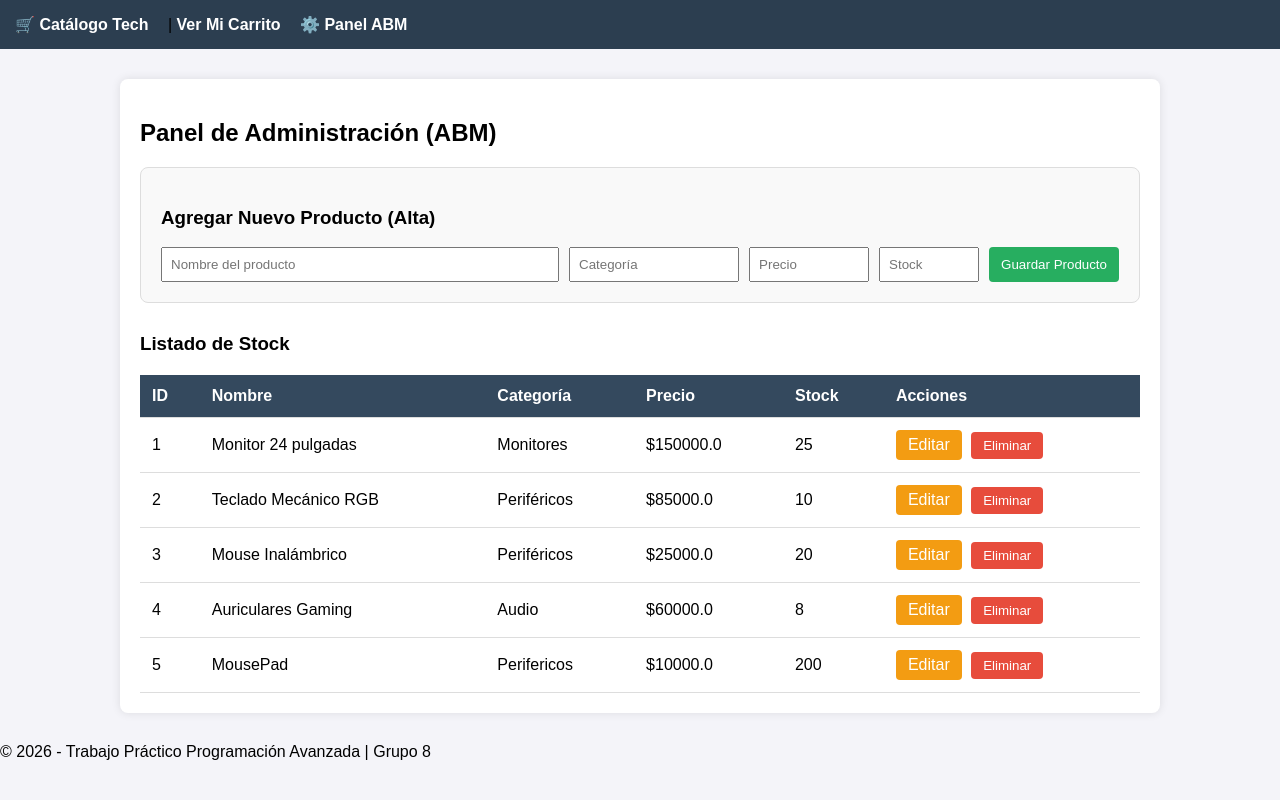
After one commit to IberraMauro/TRABAJO_FINAL, a Flask app: page /admin in a window 1280 px wide. The commit adds this page. Run offline with Flask 3, Linux system fonts and the light colour scheme; data comes from the database, SQL or seed files in the repository; both versions use the stored data as it was after the commit.

Commit message:
Agregar ABM

```diff
--- a/app.py
+++ b/app.py
@@ -115,6 +115,59 @@ def quitar_del_carrito(id_producto):
     # Redirigimos de vuelta a la pantalla del carrito para mostrar los cambios
     return redirect(url_for('ver_carrito'))
 
+# --- RUTAS ADMINISTRATIVAS (ABM) ---
+
+@app.route('/admin')
+def panel_admin():
+    """Muestra el panel ABM con todos los productos."""
+    conexion = base_de_datos.obtener_conexion()
+    cursor = conexion.cursor()
+    cursor.execute("SELECT id_producto, nombre, categoria, precio, stock FROM productos")
+    todos_los_productos = cursor.fetchall()
+    conexion.close()
+    return render_template('admin.html', productos=todos_los_productos)
+
+@app.route('/admin/agregar', methods=['POST'])
+def admin_alta():
+    """Procesa el formulario para dar de alta un producto nuevo."""
+    nombre = request.form.get('nombre')
+    categoria = request.form.get('categoria')
+    precio = float(request.form.get('precio', 0))
+    stock = int(request.form.get('stock', 0))
+
+    # Llamamos a nuestra función de base_de_datos.py
+    base_de_datos.insertar_producto_nuevo(nombre, categoria, precio, stock)
+    return redirect(url_for('panel_admin'))
+
+@app.route('/admin/eliminar/<int:id_producto>', methods=['POST'])
+def admin_baja(id_producto):
+    """Procesa la solicitud de eliminación (Baja) de un producto."""
+    base_de_datos.eliminar_producto_por_id(id_producto)
+    return redirect(url_for('panel_admin'))
+
+@app.route('/admin/editar/<int:id_producto>', methods=['GET', 'POST'])
+def admin_modificacion(id_producto):
+    """Muestra el formulario con los datos viejos (GET) o procesa el cambio (POST)."""
+    conexion = base_de_datos.obtener_conexion()
+    cursor = conexion.cursor()
+
+    if request.method == 'POST':
+        # Si el usuario envió el formulario con los datos modificados
+        nombre = request.form.get('nombre')
+        categoria = request.form.get('categoria')
+        precio = float(request.form.get('precio', 0))
+        stock = int(request.form.get('stock', 0))
+
+        base_de_datos.modificar_producto_existente(id_producto, nombre, categoria, precio, stock)
+        conexion.close()
+        return redirect(url_for('panel_admin'))
+
+    else:
+        # Si el usuario solo hizo clic en "Editar", buscamos sus datos para mostrarlos en las cajas
+        cursor.execute("SELECT id_producto, nombre, categoria, precio, stock FROM productos WHERE id_producto = ?", (id_producto,))
+        prod = cursor.fetchone()
+        conexion.close()
+        return render_template('editar.html', producto=prod)
 
 
 # --- EJECUCIÓN ---
--- a/base_de_datos.py
+++ b/base_de_datos.py
@@ -55,6 +55,38 @@ def insertar_productos_iniciales():
 
     conexion.close()
 
+def eliminar_producto_por_id(id_producto: int):
+    """Baja: Elimina un producto permanentemente de la tabla."""
+    conexion = obtener_conexion()
+    cursor = conexion.cursor()
+    cursor.execute("DELETE FROM productos WHERE id_producto = ?", (id_producto,))
+    conexion.commit()
+    conexion.close()
+
+def insertar_producto_nuevo(nombre: str, categoria: str, precio: float, stock: int):
+    """Alta: Guarda un nuevo producto tecnológico en la tabla."""
+    conexion = obtener_conexion()
+    cursor = conexion.cursor()
+    cursor.execute('''
+        INSERT INTO productos (nombre, categoria, precio, stock)
+        VALUES (?, ?, ?, ?)
+    ''', (nombre, categoria, precio, stock))
+    conexion.commit()
+    conexion.close()
+
+def modificar_producto_existente(id_producto: int, nombre: str, categoria: str, precio: float, stock: int):
+    """Modificación: Actualiza todos los campos de un producto específico."""
+    conexion = obtener_conexion()
+    cursor = conexion.cursor()
+    cursor.execute('''
+        UPDATE productos
+        SET nombre = ?, categoria = ?, precio = ?, stock = ?
+        WHERE id_producto = ?
+    ''', (nombre, categoria, precio, stock, id_producto))
+    conexion.commit()
+    conexion.close()
+
+
 # --- EJECUCIÓN DIRECTA ---
 if __name__ == "__main__":
     print("--- PREPARANDO BASE DE DATOS ---")
--- /dev/null
+++ b/templates/admin.html
@@ -0,0 +1,48 @@
+{% extends 'base.html' %}
+
+{% block contenido %}
+<h2>Panel de Administración (ABM)</h2>
+
+<div style="background-color: #f9f9f9; padding: 20px; border-radius: 8px; margin-bottom: 30px; border: 1px solid #ddd;">
+    <h3>Agregar Nuevo Producto (Alta)</h3>
+    <form action="/admin/agregar" method="POST" style="display: flex; gap: 10px; flex-wrap: wrap;">
+        <input type="text" name="nombre" placeholder="Nombre del producto" required style="padding: 8px; flex: 1;">
+        <input type="text" name="categoria" placeholder="Categoría" required style="padding: 8px; width: 150px;">
+        <input type="number" name="precio" placeholder="Precio" step="0.01" required style="padding: 8px; width: 100px;">
+        <input type="number" name="stock" placeholder="Stock" required style="padding: 8px; width: 80px;">
+        <button type="submit" style="background-color: #27ae60;">Guardar Producto</button>
+    </form>
+</div>
+
+<h3>Listado de Stock</h3>
+<table>
+    <thead>
+        <tr>
+            <th>ID</th>
+            <th>Nombre</th>
+            <th>Categoría</th>
+            <th>Precio</th>
+            <th>Stock</th>
+            <th>Acciones</th>
+        </tr>
+    </thead>
+    <tbody>
+        {% for prod in productos %}
+        <tr>
+            <td>{{ prod[0] }}</td>
+            <td>{{ prod[1] }}</td>
+            <td>{{ prod[2] }}</td>
+            <td>${{ prod[3] }}</td>
+            <td>{{ prod[4] }}</td>
+            <td>
+                <a href="/admin/editar/{{ prod[0] }}" style="display: inline-block; padding: 6px 12px; background-color: #f39c12; color: white; text-decoration: none; border-radius: 4px; margin-right: 5px;">Editar</a>
+
+                <form action="/admin/eliminar/{{ prod[0] }}" method="POST" style="display: inline-block;" onsubmit="return confirm('¿Seguro que deseas eliminar este producto?');">
+                    <button type="submit" style="background-color: #e74c3c; padding: 6px 12px;">Eliminar</button>
+                </form>
+            </td>
+        </tr>
+        {% endfor %}
+    </tbody>
+</table>
+{% endblock %}
--- a/templates/base.html
+++ b/templates/base.html
@@ -10,6 +10,7 @@
         <nav>
             <a href="/">🛒 Catálogo Tech</a> |
             <a href="/carrito">Ver Mi Carrito</a>
+            <a href="/admin">⚙️ Panel ABM</a>
         </nav>
     </header>
 
```
Also changed, not shown: templates/editar.html (added, +27 -0 lines), tienda.db.
